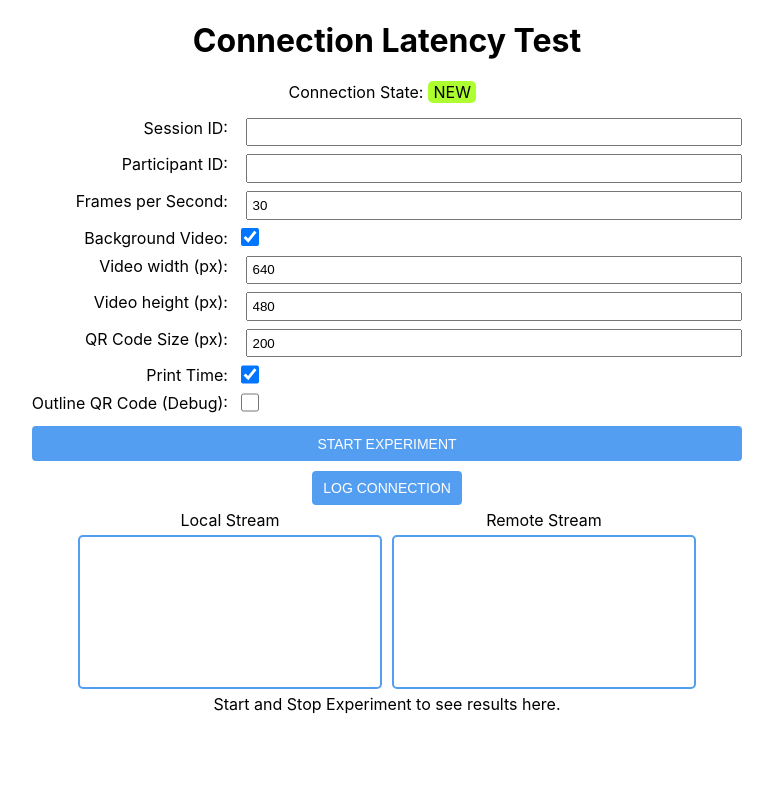
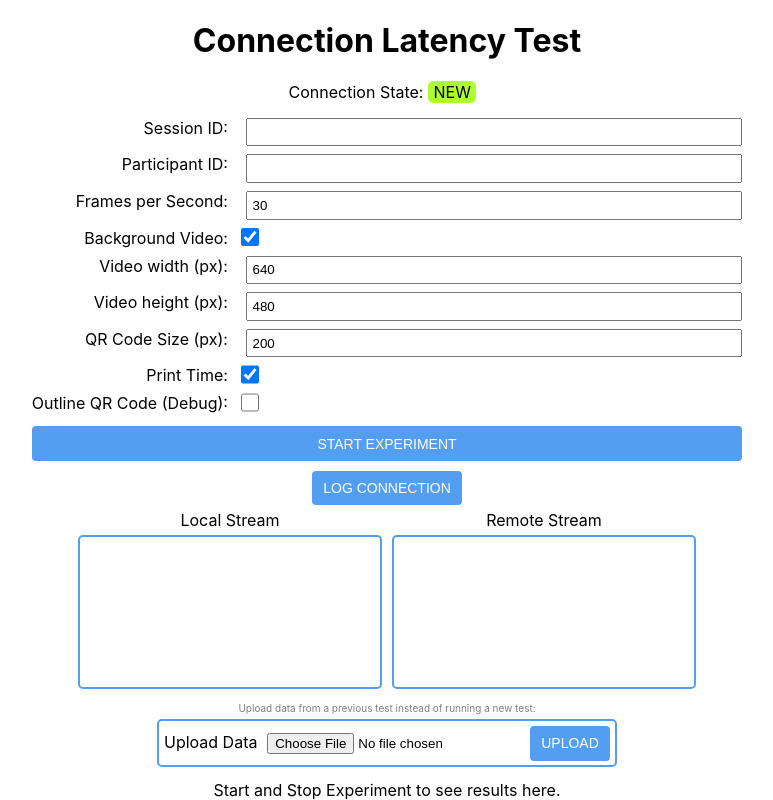
Before and after one commit to TUMFARSynchrony/SynthARium, a React (Create React App) app in the folder frontend/: page /connectionLatencyTest in a window 1280 px wide. Shown: the whole page, without its empty margins (253-1026 px from the left). Built offline with nearby package versions, Linux system fonts and the light colour scheme; no server answers.

Commit message:
Latency test: add data upload, code refactoring & improvements

```diff
--- a/frontend/src/pages/ConnectionLatencyTest/ConnectionLatencyTest.css
+++ b/frontend/src/pages/ConnectionLatencyTest/ConnectionLatencyTest.css
@@ -8,6 +8,9 @@ p {
 	margin-block-end: .5em;
 }
 
+input[type="checkbox"] {
+	margin-left: .5rem;
+}
 
 .ConnectionTestPageWrapper button {
 	background-color: hsl(212, 86%, 64%);
@@ -27,6 +30,7 @@ p {
 	display: flex;
 	justify-content: center;
 	align-items: center;
+	overflow-y: auto;
 }
 
 .ConnectionTestPageWrapper .canvasWrapper>div {
@@ -60,6 +64,24 @@ p {
 	cursor: auto;
 }
 
+.dataUpload {
+	padding: 0.5rem;
+	display: flex;
+	flex-direction: column;
+	align-items: center;
+	justify-content: center;
+}
+
+.dataUpload>form {
+	border: 2px solid hsl(212, 86%, 64%);
+	border-radius: 5px;
+	margin: .3rem
+}
+
+.dataUpload>form>label {
+	padding-left: 5px;
+}
+
 .container {
 	max-width: 720px;
 	margin: 0 auto;
@@ -75,9 +97,10 @@ p {
 .evaluationInput {
 	display: flex;
 	justify-content: center;
+	align-items: center;
 }
 
-.evaluationInput input {
+.evaluationInput input:not([type="checkbox"]) {
 	width: 120px;
 }
 
--- a/frontend/src/pages/ConnectionLatencyTest/ConnectionLatencyTest.tsx
+++ b/frontend/src/pages/ConnectionLatencyTest/ConnectionLatencyTest.tsx
@@ -6,8 +6,8 @@ import Connection from "../../networking/Connection";
 import ConnectionState from "../../networking/ConnectionState";
 import jsQR from "jsqr";
 import Chart from "chart.js/auto";
-import { avg, getDetailedTime, median } from "./util";
-import { EvaluationResults, LocalStreamData, MergedData, RemoteStreamData } from "./def";
+import { avg, calculateEvaluation, download, getDetailedTime, median } from "./util";
+import { EvaluationResults, LocalStreamData, MergedData, RemoteStreamData, TestConfigObj } from "./def";
 
 var QRCode = require("qrcode");
 
@@ -104,9 +104,11 @@ const ConnectionLatencyTest = (props: {
   };
 
   /** Stop the connection experiment */
-  const stop = async () => {
+  const stop = async (upload?: boolean) => {
     connection.stop();
-    combineData();
+    if (!upload) {
+      combineData();
+    }
   };
 
   /**
@@ -146,11 +148,11 @@ const ConnectionLatencyTest = (props: {
     if (!runtimeInfoRef.current) {
       return;
     }
-    const [min, sec, ms] = getDetailedTime(entry.timestamp - remoteStreamData[0].timestamp);
+    const [min, sec, ms] = getDetailedTime(entry.timestamp - (remoteStreamData[0]?.timestamp ?? entry.timestamp));
     const roundedLatency = (Math.round(entry.latency * 100) / 100).toFixed(2);
     const roundedFps = Math.round(entry.fps * 100) / 100;
     runtimeInfoRef.current.innerText = (
-      `Latency: ${roundedLatency}ms, ${roundedFps}FPS, Runtime: ${min}m ${sec}s ${Math.round(ms)}ms, Recorded ${entry.frame} frames`
+      `Latency: ${roundedLatency}ms, ${roundedFps}FPS, Runtime: ${min}m ${sec}s ${Math.round(ms)}ms, Recorded: ${entry.frame} frames`
     );
   };
 
@@ -326,14 +328,18 @@ const ConnectionLatencyTest = (props: {
   }
 
   /** Download `data` as json file. */
-  const downloadData = () => {
-    // TODO include other datasets
-    const dataString = JSON.stringify(mergedData);
-    const aElem = document.createElement("a");
-    const file = new Blob([dataString], { type: "text/json" });
-    aElem.href = URL.createObjectURL(file);
-    aElem.download = `latency-test-${new Date().toLocaleDateString()}.json`;
-    aElem.click();
+  const downloadRawData = () => {
+    download(mergedData, `latency-test-${new Date().toLocaleDateString()}.json`);
+  };
+
+  const handleDataUpload = (data: object) => {
+    // Waring, does not check data so don't upload invalid data.
+    const converted = data as MergedData[];
+    console.group("Data Upload:");
+    console.log(converted);
+    console.groupEnd();
+    setMergedData(converted);
+    stop(true);
   };
 
   // Get the main action button. Start, Stop or Reload button.
@@ -344,7 +350,7 @@ const ConnectionLatencyTest = (props: {
       break;
     case ConnectionState.CONNECTING:
     case ConnectionState.CONNECTED:
-      mainActionBtn = <button onClick={stop} disabled={connection.state !== ConnectionState.CONNECTED}>Stop Experiment</button>;
+      mainActionBtn = <button onClick={() => stop()} disabled={connection.state !== ConnectionState.CONNECTED}>Stop Experiment</button>;
       break;
     default:
       mainActionBtn = <button onClick={() => window.location.reload()}>Reload Page</button>;;
@@ -382,32 +388,56 @@ const ConnectionLatencyTest = (props: {
           <canvas ref={canvasRemoteRef} />
         </div>
       </div>
+      {connectionState === ConnectionState.NEW
+        ? <div className="dataUpload">
+          <p className="note">Upload data from a previous test instead of running a new test:</p>
+          <Upload handleUpload={handleDataUpload} />
+        </div> : ""
+      }
       {connectionState === ConnectionState.CLOSED ?
-        mergedData ?
-          <>
-            <button onClick={downloadData}>Download Complete Dataset</button>
-            <Evaluation mergedData={mergedData} />
-          </>
+        mergedData ? <>
+          <button onClick={downloadRawData}>Download Raw Dataset</button>
+          <Evaluation mergedData={mergedData} />
+        </>
           : "Waiting for Merged Data"
         : "Start and Stop Experiment to see results here."}
     </div >
   );
 };
 
-
 export default ConnectionLatencyTest;
 
-type TestConfigObj = {
-  participantId: string,
-  sessionId: string,
-  fps: number,
-  background: boolean,
-  width: number,
-  height: number,
-  qrCodeSize: number,
-  printTime: boolean,
-  outlineQrCode: boolean,
-};
+/** JSON Upload field. */
+function Upload(props: {
+  handleUpload: (file: object) => void,
+  className?: string,
+}) {
+  const fileRef = useRef(null);
+
+  const parseFile = (e: ProgressEvent<FileReader>) => {
+    const obj = JSON.parse(e.target.result as string);
+    props.handleUpload(obj);
+  };
+
+  const handleSubmit = async (e: React.SyntheticEvent<HTMLFormElement>) => {
+    e.preventDefault();
+    if (!fileRef.current?.value.length) {
+      return;
+    }
+    const reader = new FileReader();
+    reader.onload = parseFile;
+    reader.readAsText(fileRef.current.files[0]);
+  };
+
+  return (
+    <form onSubmit={handleSubmit} className={props.className}>
+      <label>Upload Data</label>
+      <input type="file" id="file" accept=".json" ref={fileRef} />
+      <button type="submit">Upload</button>
+    </form>
+  );
+}
+
 
 function TestConfig(props: {
   disabled?: boolean,
@@ -455,6 +485,7 @@ function Evaluation(props: {
   mergedData: MergedData[];
 }) {
   const [evaluation, setEvaluation] = useState<EvaluationResults | undefined>();
+  const [showLines, setShowLines] = useState(props.mergedData.length < 500);
   const [from, setFrom] = useState(0);
   const [to, setTo] = useState(props.mergedData.length);
   const [primaryChart, setPrimaryChart] = useState<Chart | undefined>();
@@ -520,20 +551,36 @@ function Evaluation(props: {
 
       primaryChart.data.labels = primaryData.labels;
       primaryChart.data.datasets = primaryData.datasets;
+      // @ts-ignore - TS does not know the showLine attribute.
+      primaryChart.options.showLine = showLines;
       primaryChart.update();
 
       fpsChart.data.labels = fpsData.labels;
       fpsChart.data.datasets = fpsData.datasets;
+      // @ts-ignore - TS does not know the showLine attribute.
+      fpsChart.options.showLine = showLines;
       fpsChart.update();
 
       dimensionsChart.data.labels = dimensionsData.labels;
       dimensionsChart.data.datasets = dimensionsData.datasets;
+      // @ts-ignore - TS does not know the showLine attribute.
+      dimensionsChart.options.showLine = showLines;
       dimensionsChart.update();
     };
 
     const getChartData = () => {
       const slicedData = props.mergedData.slice(from, to);
       const labels = slicedData.map(d => d.frame);
+      const baseOptions = {
+        animation: {
+          duration: 0
+        },
+        showLine: showLines
+      };
+
+      console.log(baseOptions);
+
+
       const primaryData = {
         labels: labels,
         datasets: [
@@ -572,9 +619,7 @@ function Evaluation(props: {
         ],
       };
       const primaryOptions = {
-        animation: {
-          duration: 0
-        },
+        ...baseOptions,
         scales: {
           x: {
             display: true,
@@ -603,12 +648,9 @@ function Evaluation(props: {
           data: slicedData.map(d => d.fps),
         }],
       };
-
       const fpsOptions = {
+        ...baseOptions,
         maintainAspectRatio: false,
-        animation: {
-          duration: 0
-        },
         scales: {
           x: {
             display: true,
@@ -641,12 +683,9 @@ function Evaluation(props: {
           data: slicedData.map(d => d.dimensions.height),
         }],
       };
-
       const dimensionsOptions = {
+        ...baseOptions,
         maintainAspectRatio: false,
-        animation: {
-          duration: 0
-        },
         scales: {
           x: {
             display: true,
@@ -672,13 +711,15 @@ function Evaluation(props: {
       return;
     }
 
+    console.log("Update");
+
     if (primaryChart) {
       updateCharts();
     } else {
       initCharts();
     }
 
-  }, [from, to, props.mergedData, primaryChart, fpsChart, dimensionsChart]);
+  }, [from, to, props.mergedData, primaryChart, fpsChart, dimensionsChart, showLines]);
 
   useEffect(() => {
     if (from > to || from < 0 || to > props.mergedData.length) {
@@ -689,88 +730,6 @@ function Evaluation(props: {
     setEvaluation(calculateEvaluation(slicedData));
   }, [props.mergedData, from, to,]);
 
-
-  /** Calculates EvaluationResults based on `data`. Slice `data` to set interval. */
-  function calculateEvaluation(data: MergedData[]): EvaluationResults {
-    // Duration
-    const durationTotalMs = (data[data.length - 1].timestamp - data[0].timestamp);
-    const [durationSec, durationMin, durationMs] = getDetailedTime(durationTotalMs);
-
-    // Latency
-    const invalidLatencyDataPoints = data.map(entry => entry.latency).filter(l => l === null).length;
-    const invalidLatencyDataPointsPercent = Math.round((invalidLatencyDataPoints / data.length) * 100);
-    const latencyArr = data.map(entry => entry.latency).filter(l => l !== null);
-    const avgLatency = avg(latencyArr);
-    const medianLatency = median(latencyArr);
-
-    // True / corrected latency
-    const trueLatencyArr = data.map(entry => entry.trueLatency).filter(l => l !== null);
-    const avgTrueLatency = avg(trueLatencyArr);
-    const medianTrueLatency = median(trueLatencyArr);
-
-    // Fps
-    const fpsArr = data.map(entry => entry.fps);
-    const avgFps = avg(fpsArr);
-    const medianFps = median(fpsArr);
-
-    // QR code generation
-    const qrCodeGenTimeArr = data.map(d => d.qrCodeGenerationTime);
-    const qrCodeGenTimeArrFiltered = qrCodeGenTimeArr.filter(t => t !== null);
-    const missingQRCodeGenDataPoints = qrCodeGenTimeArr.length - qrCodeGenTimeArrFiltered.length;
-    const missingQRCodeGenDataPointsPercent = Math.round((missingQRCodeGenDataPoints / data.length) * 100);
-    const avgQrCodeGenTime = avg(qrCodeGenTimeArrFiltered);
-    const medianQrCodeGenTime = median(qrCodeGenTimeArrFiltered);
-
-    // Latency method / qr code parsing method
-    const latencyMethodArr = data.map(entry => entry.latencyMethodRuntime);
-    const avgLatencyMethod = avg(latencyMethodArr);
-    const medianLatencyMethod = median(latencyMethodArr);
-
-    console.group("Evaluation");
-    console.log(`Data Points: ${data.length}`);
-    console.log(`Duration: ${durationMin}m, ${durationSec}s, ${durationMs}ms`);
-    console.log(`Invalid Latency Data Points: ${invalidLatencyDataPoints} (${invalidLatencyDataPointsPercent}%)`);
-    console.log("Average Latency:", avgLatency, "ms");
-    console.log("Median Latency:", medianLatency, "ms");
-    console.log("Average FPS:", avgFps);
-    console.log("Median FPS:", medianFps);
-
-    console.group("QR Code Generation Time - Does affect latency");
-    console.log(`Missing QR Code Generation Data Points: ${missingQRCodeGenDataPoints} (${missingQRCodeGenDataPointsPercent}%)`);
-    console.log("Average QR Code Generation time:", avgQrCodeGenTime, "ms");
-    console.log("Median QR Code Generation time:", medianQrCodeGenTime, "ms");
-    console.groupEnd();
-
-    console.group("QR Code Parsing Time - Does not directly affect latency");
-    console.log("Average Latency Method Runtime:", avgLatencyMethod, "ms");
-    console.log("Median Latency Method Runtime:", medianLatencyMethod, "ms");
-    console.groupEnd();
-
-    console.groupEnd();
-
-    return {
-      dataPoints: data.length,
-      durationTotalMs,
-      durationSec,
-      durationMin,
-      durationMs,
-      invalidLatencyDataPoints,
-      invalidLatencyDataPointsPercent,
-      avgLatency,
-      medianLatency,
-      avgTrueLatency,
-      medianTrueLatency,
-      missingQRCodeGenDataPoints,
-      missingQRCodeGenDataPointsPercent,
-      avgQrCodeGenTime,
-      medianQrCodeGenTime,
-      avgLatencyMethod,
-      medianLatencyMethod,
-      avgFps,
-      medianFps
-    };
-  }
-
   return (
     <div>
       <h1>Evaluation</h1>
@@ -778,6 +737,7 @@ function Evaluation(props: {
         <span><b>Data Interval:</b>&nbsp;</span>
         <Input label="From" type="number" value={from} setValue={setFrom} min={0} max={to} />
         <Input label="To" type="number" value={to} setValue={setTo} min={from} max={props.mergedData.length} />
+        <Input label="Draw Lines" type="checkbox" checked={showLines} setValue={setShowLines} />
       </form>
       <h2>Overview</h2>
       {evaluation ?
@@ -827,6 +787,7 @@ function Input(props: {
   disabled?: boolean,
   value?: string | number,
   defaultValue?: string | number,
+  checked?: boolean,
   defaultChecked?: boolean,
   min?: number,
   max?: number,
@@ -849,6 +810,7 @@ function Input(props: {
         type={props.type ?? "text"}
         value={props.value}
         defaultValue={props.defaultValue}
+        checked={props.checked}
         defaultChecked={props.defaultChecked}
         onChange={handleChange}
         min={props.min}
```
Also changed, not shown: frontend/src/pages/ConnectionLatencyTest/def.d.ts (+11 -0 lines), frontend/src/pages/ConnectionLatencyTest/util.ts (+93 -0 lines).
